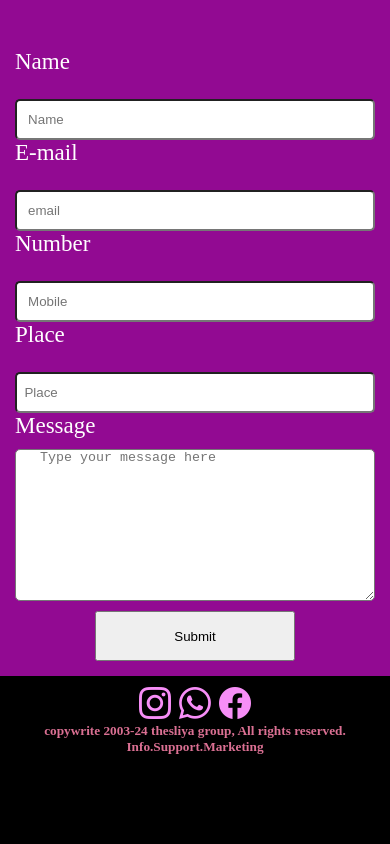
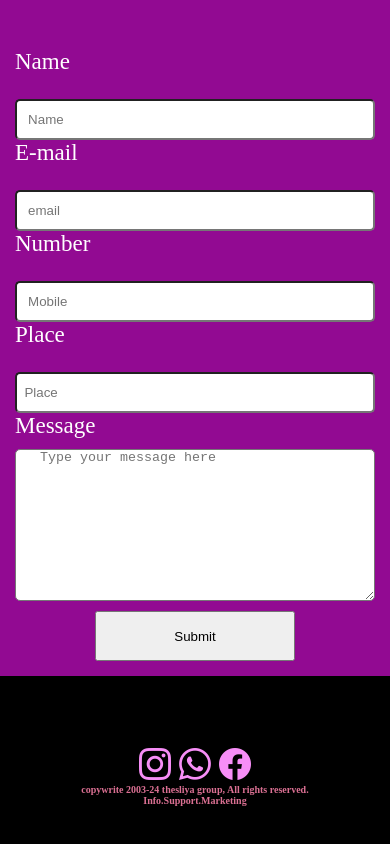
Before and after one commit to Thesliyapakkada/mywebsite, a plain HTML site: page index.html in a window 390 px wide. Shown: the part 3518-4362 px from the top of the page. Drawn offline with nearby package versions, Linux system fonts and the light colour scheme.

Commit message:
first update

```diff
--- a/style.css
+++ b/style.css
@@ -281,6 +281,7 @@ button{
     padding: 10px;
     flex-direction: column;
     align-items: center;
+    justify-content: center;
 }
 .icons{
     color: #f78ef7;
@@ -373,5 +374,8 @@ h5{
         text-align: center;
         font-size: 13px;
     }
+    h5{
+        font-size: 10px;
+    }
 
 }
```
